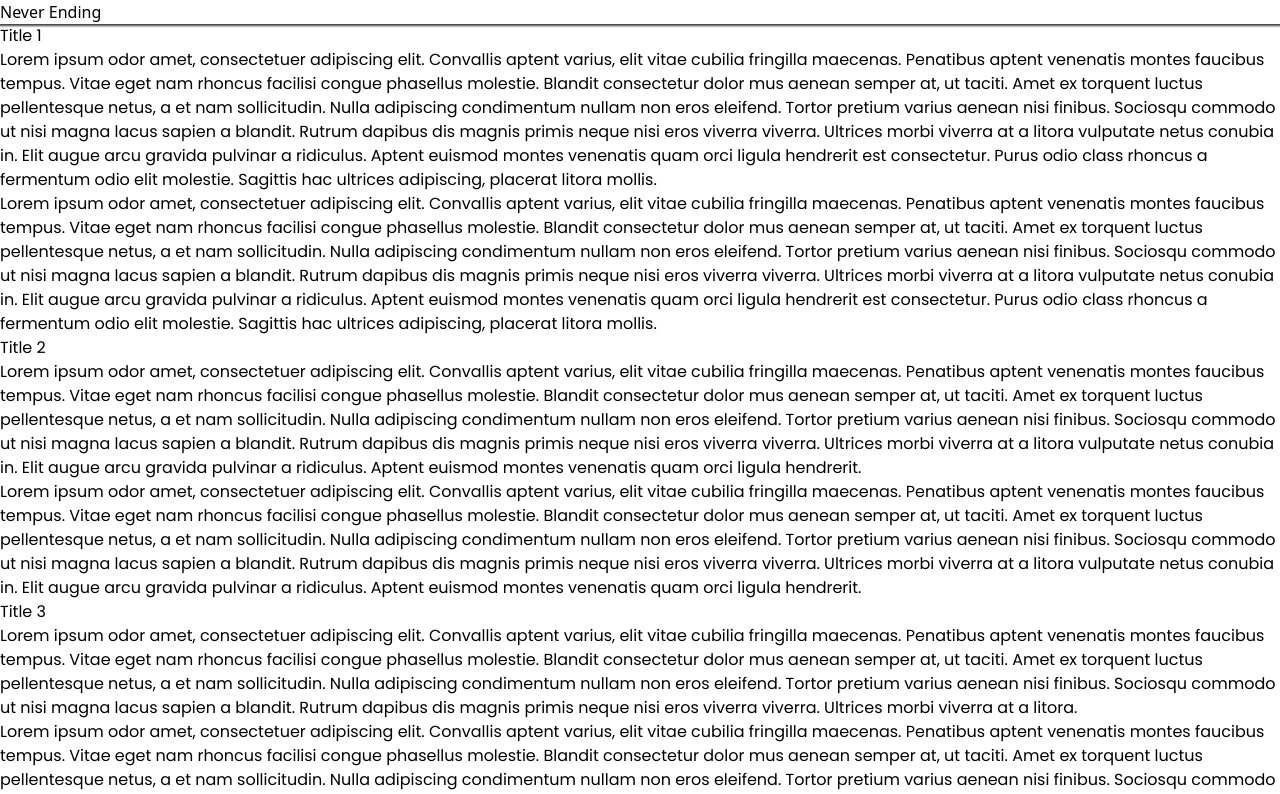
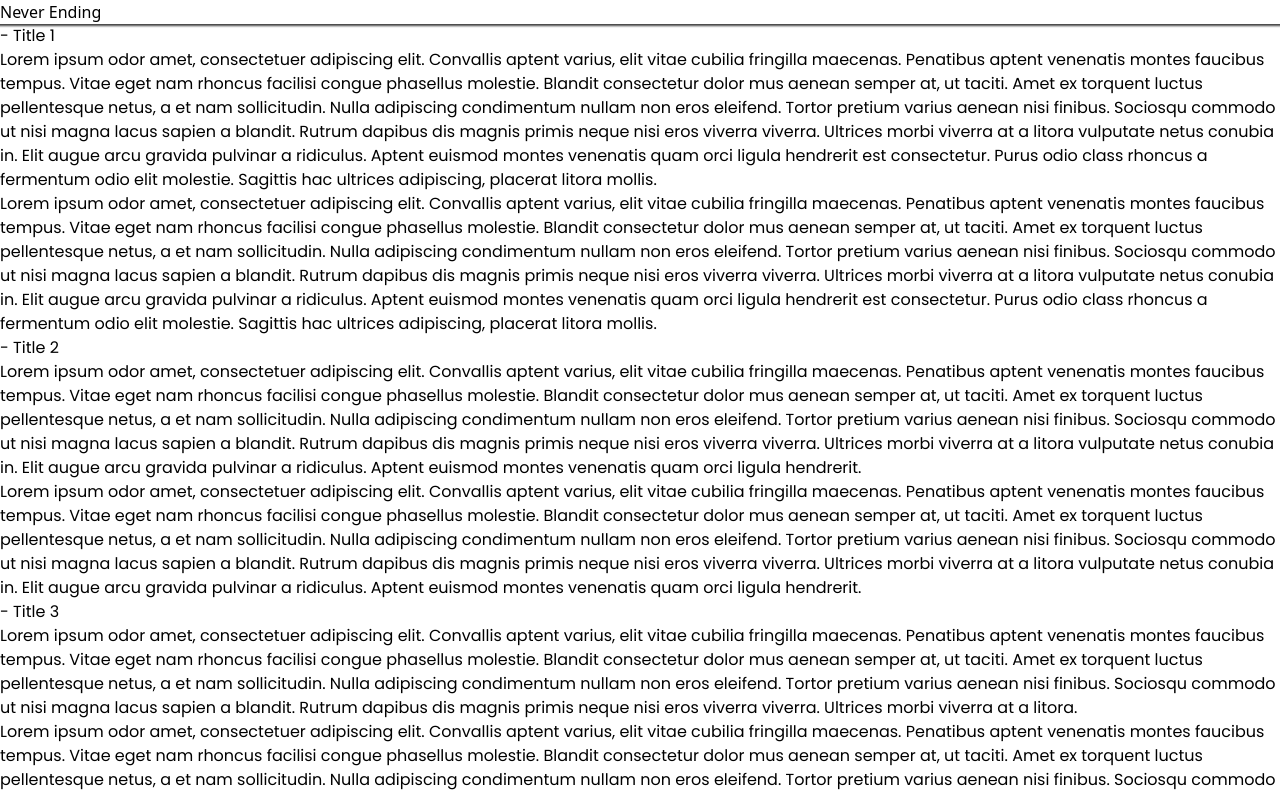
Before and after one commit to Dangoxy/neverEnding, a Vue app: page /#/11-Folding-text in a window 1280 px wide. Shown: the top 794 px of the page. Built offline with nearby package versions, Linux system fonts and the light colour scheme.

Commit message:
added cursor pointer to title

```diff
--- a/src/views/P11collapsingText.vue
+++ b/src/views/P11collapsingText.vue
@@ -8,14 +8,14 @@
     >
       <div v-for="(i, index) in lorem" class="w-full">
         <div
-          class="flex w-32 items-center justify-between"
+          class="flex w-40 cursor-pointer items-center justify-between"
           @click="
             trigsForLorem[index].open = !trigsForLorem[index].open;
             getHeight(index, false);
           "
         >
-          <h1 class="poppins w-fit text-[32px] font-bold italic">
-            {{ trigsForLorem[index].title }}
+          <h1 class="poppins w-fit cursor-pointer text-[32px] font-bold italic">
+            - {{ trigsForLorem[index].title }}
           </h1>
           <div class="relative size-4">
             <div
```
